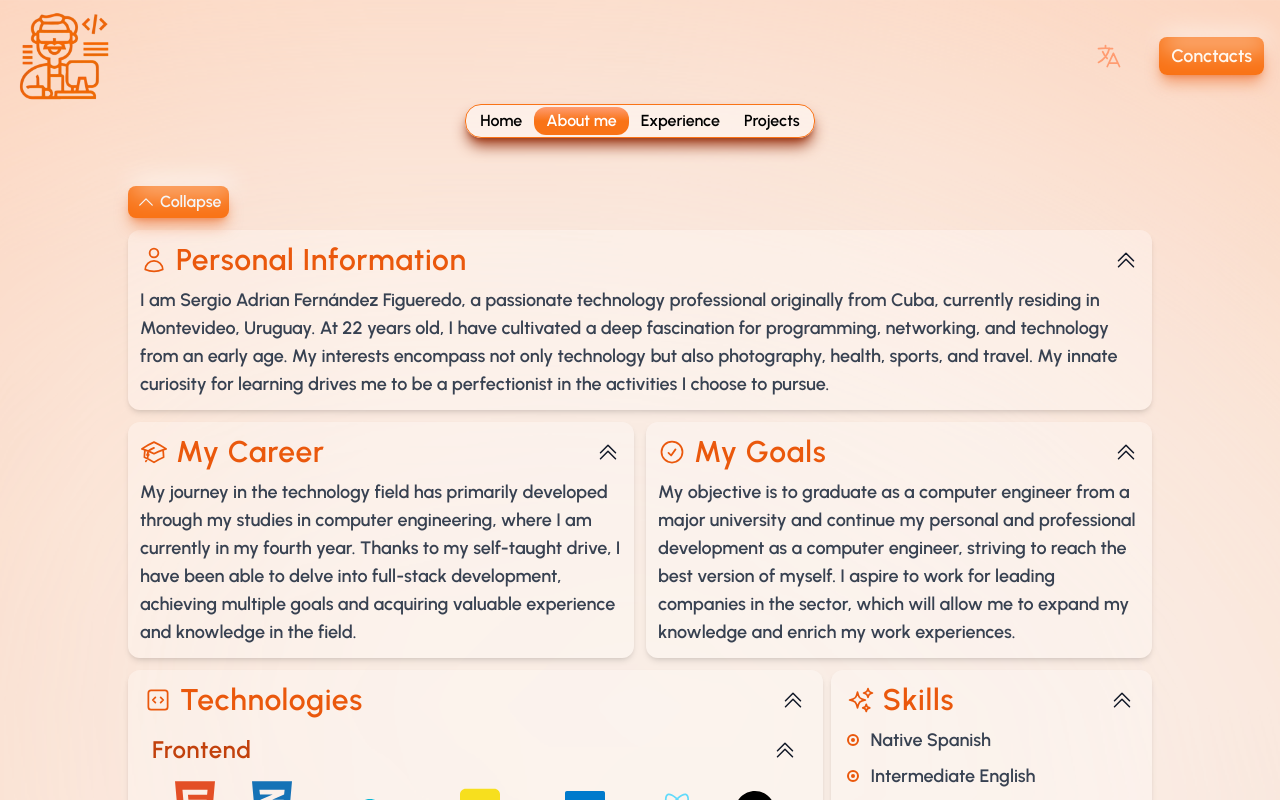
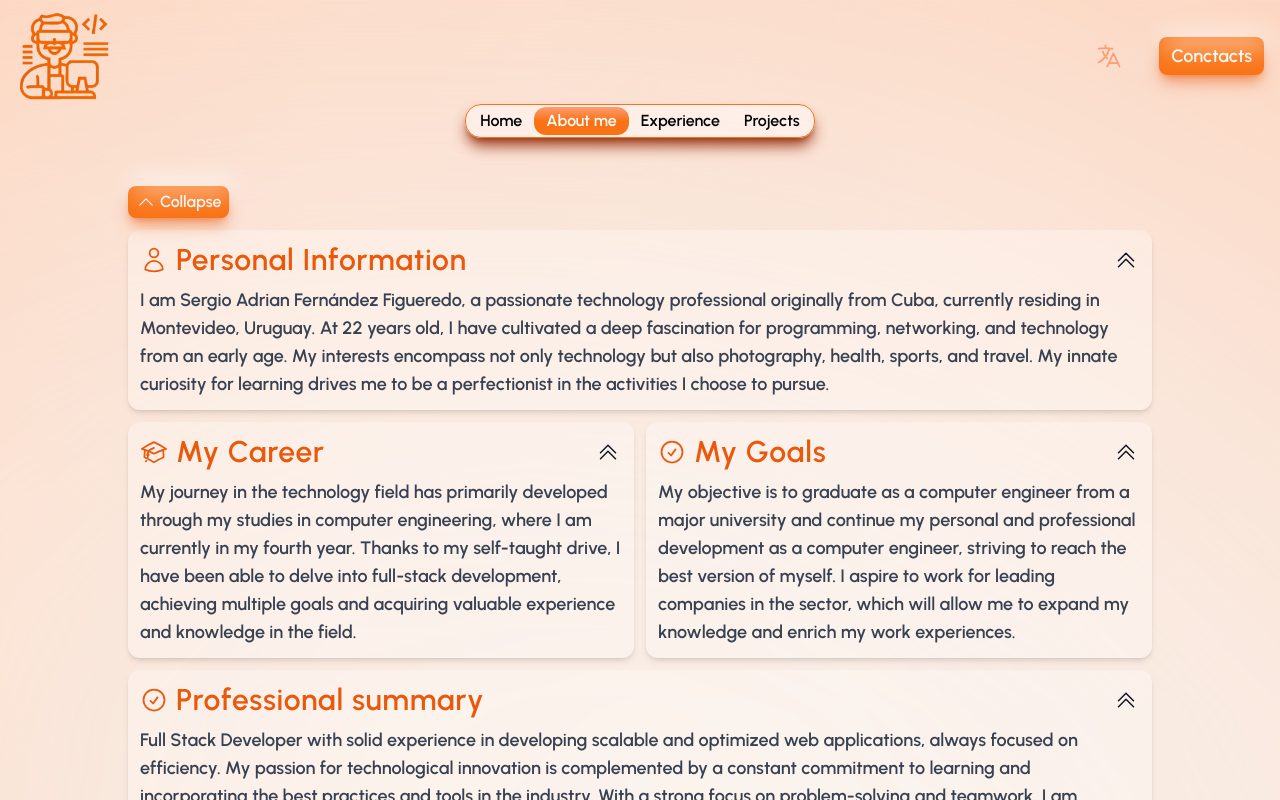
Before and after one commit to sergioAff/Portafolio, a Next.js app: page /about in a window 1280 px wide. Shown: the top 800 px of the page. Built offline with nearby package versions, Linux system fonts and the light colour scheme.

Commit message:
Insert profesoinal summary

```diff
--- a/public/locales/en/about.json
+++ b/public/locales/en/about.json
@@ -16,7 +16,10 @@
     "titulo": "My Goals",
     "texto": "My objective is to graduate as a computer engineer from a major university and continue my personal and professional development as a computer engineer, striving to reach the best version of myself. I aspire to work for leading companies in the sector, which will allow me to expand my knowledge and enrich my work experiences."
   },
-
+  "profesiona_summary": {
+    "titulo": "Professional summary",
+    "texto": "Full Stack Developer with solid experience in developing scalable and optimized web applications, always focused on efficiency. My passion for technological innovation is complemented by a constant commitment to learning and incorporating the best practices and tools in the industry. With a strong focus on problem-solving and teamwork, I am interested in adding value to challenging projects and contributing to the success of organizations leading digital transformation"
+  },
   "tecnologias": {
     "titulo": "Technologies",
     "otras": "Other technologies"
--- a/public/locales/es/about.json
+++ b/public/locales/es/about.json
@@ -15,6 +15,10 @@
   "metas": {
     "titulo": "Mis Metas",
     "texto": "Mi objetivo es graduarme como ingeniero informático en una gran universidad y continuar mi desarrollo personal y profesional como ingeniero informático, esforzándome por alcanzar la mejor versión de mí mismo. Aspiro a trabajar en empresas líderes en el sector, lo que me permitirá ampliar mis conocimientos y enriquecer mis experiencias laborales."
+  },
+  "profesiona_summary": {
+    "titulo": "Resumen profesional",
+    "texto": "Desarrollador Full Stack con una sólida experiencia en el desarrollo de aplicaciones web escalables y optimizadas, siempre orientadas hacia la eficiencia. Mi pasión por la innovación tecnológica se complementa con un compromiso constante hacia el aprendizaje y la incorporación de las mejores prácticas y herramientas del sector. Con un enfoque marcado en la resolución de problemas y el trabajo en equipo, estoy interesado en aportar valor en proyectos desafiantes y contribuir al éxito de organizaciones que lideran la transformación digital"
   },
 
   "tecnologias": {
--- a/src/app/about/page.tsx
+++ b/src/app/about/page.tsx
@@ -98,6 +98,14 @@ export default function Page() {
             />
           </div>
         </div>
+        <SectionAbout
+          icon={<CheckCircleIcon />}
+          text={t("profesiona_summary.texto")}
+          title={t("profesiona_summary.titulo")}
+          estilos="flex-1"
+          up={up}
+          allOpen={allOpen}
+        />
         <div className="flex flex-col md:flex-row gap-2 w-full">
           <TecnologiesSectionAbout up={up} allOpen={allOpen} />
           <HabilidadesSection up={up} allOpen={allOpen} />
```
